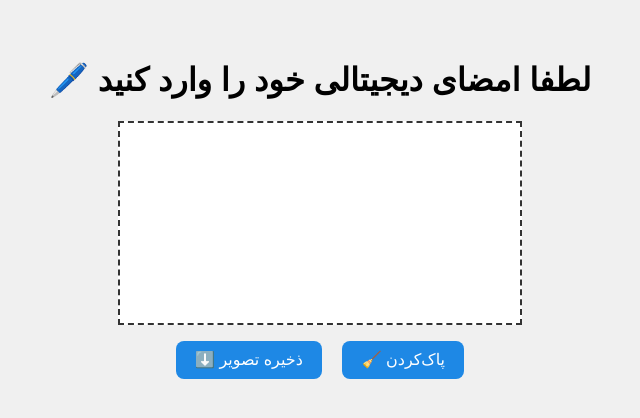
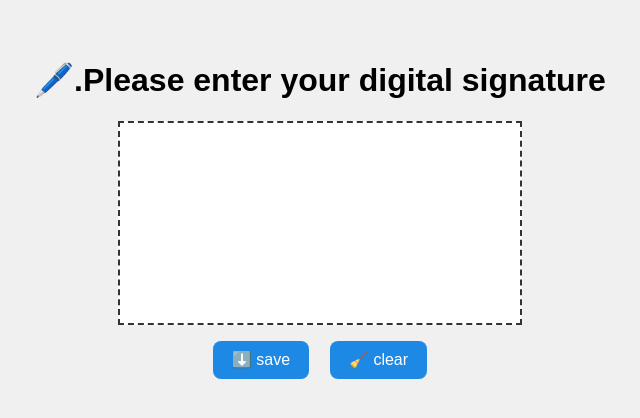
Before and after one commit to MahdiJDS/signature-pad, a plain HTML site: page index.html in a window 1280 px wide. Shown: the whole page, without its empty margins (320-960 px from the left). Drawn offline with Linux system fonts and the light colour scheme.

Commit message:
translate project

```diff
--- a/index.html
+++ b/index.html
@@ -7,11 +7,11 @@
     <link rel="stylesheet" href="style.css" />
   </head>
   <body>
-    <h1>لطفا امضای دیجیتالی خود را وارد کنید 🖊️</h1>
+    <h1>Please enter your digital signature.🖊️</h1>
     <canvas id="canvas"></canvas>
     <div class="controls">
-      <button id="clear">پاک‌کردن 🧹</button>
-      <button id="download">ذخیره تصویر ⬇️</button>
+      <button id="clear">clear 🧹</button>
+      <button id="download">save ⬇️</button>
     </div>
     <script src="app.js"></script>
   </body>
```
Also changed, not shown: ScreenShot (2).png (deleted), Screenshot-signature.png (added), 1 other file.
